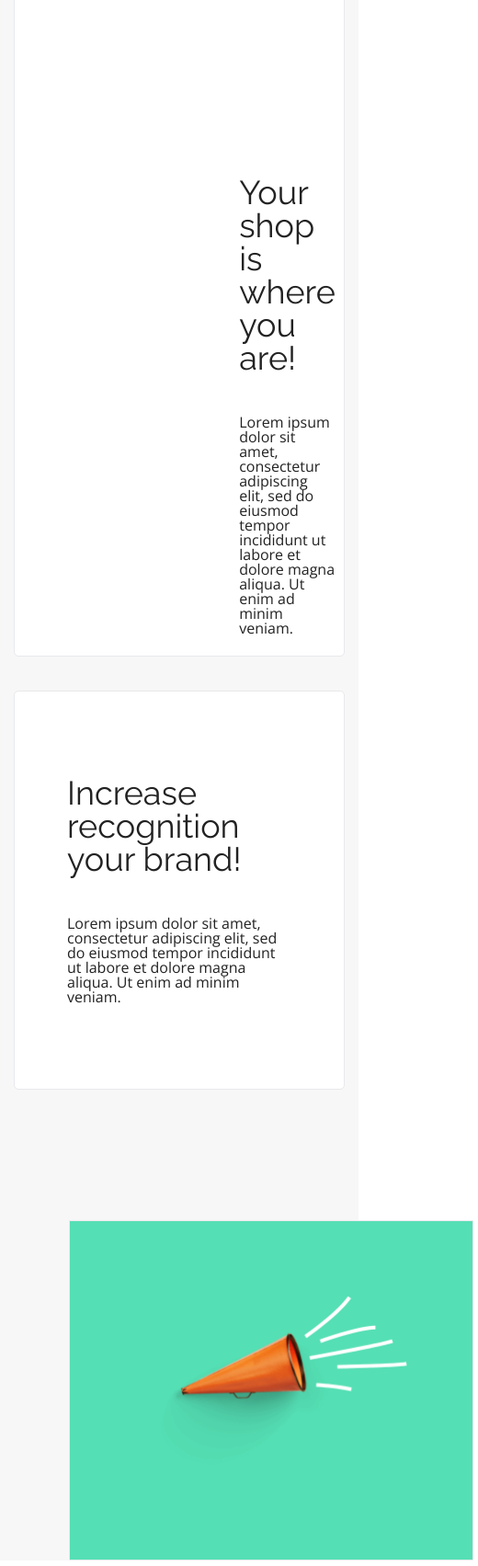
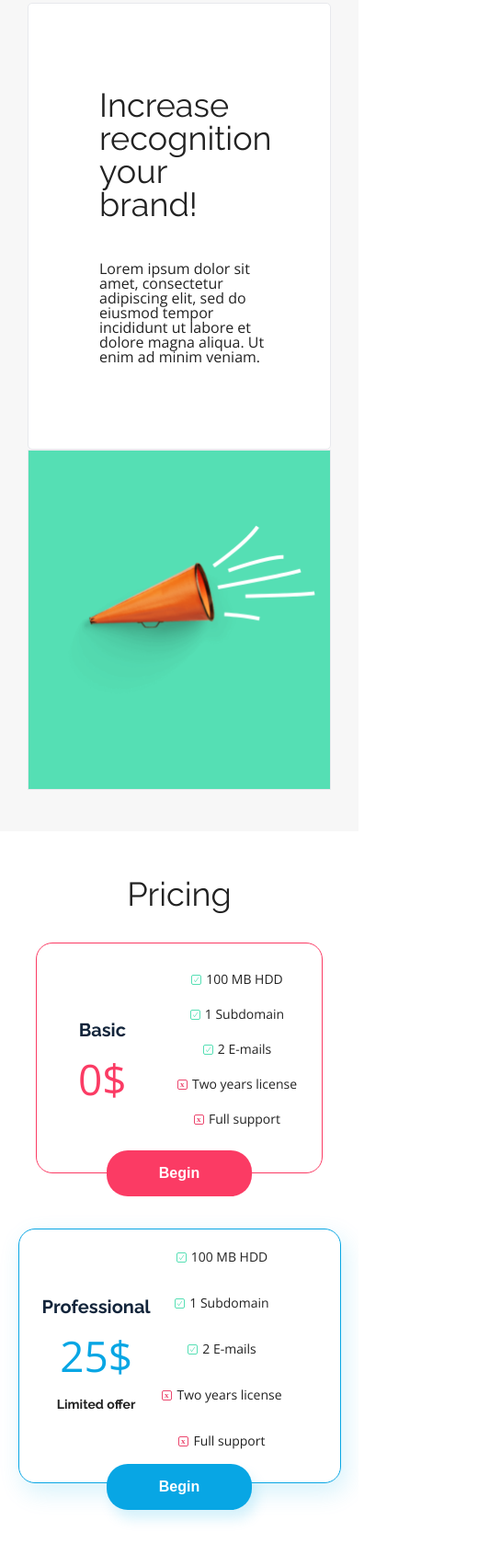
Before and after one commit to Agnieszka335/BestShop-Project, a website built with Vite: page BestShopResponsive/index.html in a window 390 px wide. Shown: the part 2918-4621 px from the top of the page at 92% size, 520 px wide, since content can reach past the window. Built offline with nearby package versions, Linux system fonts and the light colour scheme.

Commit message:
new commit

```diff
--- a/BestShopResponsive/index.html
+++ b/BestShopResponsive/index.html
@@ -129,9 +129,13 @@
         <h5 class="pricing-title">Pricing</h5>
         <section class="pricing_boxes">
           <div class="pricing_box_one">
+            <div class="price_content">
+              <div class="price">
             <h5>Basic</h5>
             <span>0$</span>
+            </div>
 
+       <section class="elements_container">
             <div class="pricing_elements-1">
               <img src="assets/Ckechmark-1.svg" alt="checkmark" />
               <p>100 MB HDD</p>
@@ -152,15 +156,21 @@
               <img src="assets/Close.svg" alt="checkmark" />
               <p>Full support</p>
             </div>
+            </section>
+            </div>
 
             <button class="pricing-btn-1">Begin</button>
           </div>
 
           <div class="pricing_box_two">
+            <div class="price_content">
+            <div class="price price_second_box">
             <h5>Professional</h5>
             <span>25$</span>
             <p class="limited">Limited offer</p>
+            </div>
 
+            <section class="elements_container elements_container_second">
             <div class="pricing_elements-2">
               <img src="assets/Ckechmark-1.svg" alt="checkmark" />
               <p>100 MB HDD</p>
@@ -181,15 +191,21 @@
               <img src="assets/Close.svg" alt="checkmark" />
               <p>Full support</p>
             </div>
+            </section>
+            </div>
 
             <button class="pricing-btn-2">Begin</button>
           </div>
 
           <div class="pricing_box_three">
+            <div class="price_content">
+              <div class="price price_third_box">
             <h5>Premium</h5>
             <span>60$</span>
             <p class="limited">Limited offer</p>
+            </div>
 
+            <section class="elements_container elements_container_third">
             <div class="pricing_elements-3">
               <img src="assets/Ckechmark-1.svg" alt="checkmark" />
               <p>100 MB HDD</p>
@@ -210,8 +226,12 @@
               <img src="assets/Close.svg" alt="checkmark" />
               <p>Full support</p>
             </div>
+            </section>
+            </div>
+
             <button class="pricing-btn-3">Begin</button>
           </div>
+
         </section>
       </div>
     </article>
--- a/BestShopResponsive/layouts/_contact.scss
+++ b/BestShopResponsive/layouts/_contact.scss
@@ -11,6 +11,10 @@
   justify-content: center;
   align-items: center;
   width: 100%;
+
+  @media screen and (max-width: 1000px) {
+    flex-direction: column;
+  }
 }
 .questions img {
   width: 27px;
@@ -33,6 +37,10 @@
   display: flex;
   flex-direction: column;
   padding: 20px;
+
+  @media screen and (max-width: 1000px) {
+    margin-top: 80px;
+  }
 }
 .contact_form {
   margin-top: 10px;
@@ -41,6 +49,10 @@
   flex-direction: column;
   max-width: 600px;
   transform: translateY(90px);
+
+  @media screen and (max-width: 1000px) {
+    padding: 0 22px;
+  }
 }
 .label {
   font-size: 11px;
--- a/BestShopResponsive/layouts/_content.scss
+++ b/BestShopResponsive/layouts/_content.scss
@@ -5,6 +5,11 @@
   display: flex;
   align-items: center;
   flex-direction: column;
+
+  @media screen and (max-width: 1000px) {
+   padding-left: 30px;
+   padding-right: 30px;
+  }
 }
 
 /*first box */
@@ -17,6 +22,11 @@
 .first_box-text {
   font-size: 16px;
   padding: 22px;
+
+  @media screen and (max-width: 1000px) {
+    width: 100%;
+
+  }
 }
 .first_box-text::after {
   content: "";
@@ -50,7 +60,7 @@
 
   @media screen and (max-width: 1000px) {
     left: 80px;
-    top: 10px;
+    top: -20px;
     width: 130px;
     height: 130px;
     z-index: 0;
@@ -65,7 +75,7 @@
 
   @media screen and (max-width: 1000px) {
     width: 200px;
-    transform: translate(70px, 70px);
+    transform: translate(90px, 40px);
   }
 }
 .first_box {
@@ -84,9 +94,14 @@
     width: 100%;
     height: 100%;
     align-items: center;
+    padding: 0 20px;
   }
 }
-
+@media screen and (max-width: 1000px) {
+.first_box-picture {
+  margin-top: -50px;
+}
+}
 /* drugi box */
 
 .second_box-2 {
@@ -99,6 +114,7 @@
     flex-direction: column;
     width: 100%;
     align-items: center;
+    padding: 20px 20px;
   }
 }
 .iPhone {
@@ -108,6 +124,14 @@
   z-index: 1;
   top: 40px;
   left: 20px;
+
+  @media screen and (max-width: 1000px) {
+width: 175px;
+height: 135px;
+top: 130px;
+left: 10px;
+  }
+
 }
 .second_box-text::after {
   content: "";
@@ -124,6 +148,15 @@
 }
 .second_box-paragraph {
   margin: 50px 15px 0 250px;
+
+  @media screen and (max-width: 1000px) {
+    width: 100%;
+    margin: 0;
+    display: flex;
+    align-items: center;
+    justify-content: center;
+    flex-direction: column;
+  }
 }
 .second_box-header {
   font-family: var(--secondary-font);
@@ -133,6 +166,13 @@
 .second_box-text {
   font-size: 16px;
   padding: 22px;
+
+  @media screen and (max-width: 1000px) {
+    width: 100%;
+
+  }
+
+
 }
 .second_box_element {
   background-color: var(--color-blue);
@@ -142,6 +182,20 @@
   position: relative;
   bottom: 310px;
   left: 30px;
+
+  @media screen and (max-width: 1000px) {
+    width: 131px;
+    height: 131px;
+    top: -20px;
+    left: 0;
+      }
+}
+
+.second_box-picture {
+  @media screen and (max-width: 1000px) {
+    margin-top: -70px;
+    padding: 0;
+  }
 }
 
 /*trzeci box*/
@@ -157,6 +211,8 @@
   @media screen and (max-width: 1000px) {
     width: 100%;
     align-items: center;
+    padding-top: 0;
+    margin-bottom: 0;
   }
 }
 .third_box-text::after {
@@ -180,6 +236,7 @@
   @media screen and (max-width: 1000px) {
     flex-direction: column;
     width: 100%;
+
   }
 }
 .trumpet {
@@ -195,6 +252,12 @@
   display: flex;
   align-items: center;
   justify-content: center;
+
+  @media screen and (max-width: 1000px) {
+    width: 100%;
+    margin: 0;
+    margin-bottom: 45px;
+  }
 }
 .third_box-paragraph {
   margin: 70px 35px;
--- a/BestShopResponsive/layouts/_pricing.scss
+++ b/BestShopResponsive/layouts/_pricing.scss
@@ -1,15 +1,70 @@
+.elements_container {
+  @media screen and (max-width: 1000px) {
+    display: flex;
+    flex-direction: column;
+    transform: translate(0px, 20px);
+  }
+}
+.elements_container_second {
+  @media screen and (max-width: 1000px) {
+    transform: translate(-30px, -105px);
+  }
+}
+.elements_container_third {
+  @media screen and (max-width: 1000px) {
+    transform: translate(-30px, -90px);
+  }
+}
+.price_content {
+  @media screen and (max-width: 1000px) {
+    display: flex;
+    flex-direction: row;
+    justify-content: space-between;
+  }
+}
+.price {
+  @media screen and (max-width: 1000px) {
+    transform: translate(30px, 50px);
+  }
+}
+
+.price_second_box {
+  @media screen and (max-width: 1000px) {
+    transform: translate(10px, 40px);
+  }
+}
+
+.price_third_box {
+  @media screen and (max-width: 1000px) {
+    transform: translate(10px, 30px);
+  }
+}
+
 .pricing-title {
   font-size: 36px;
   font-family: var(--secondary-font);
   text-align: center;
   margin: 100px 0 50px 0;
+
+  @media screen and (max-width: 1000px) {
+    margin-bottom: 15px;
+    margin-top: 50px;
+  }
 }
 
 .pricing_boxes {
   display: flex;
   justify-content: space-evenly;
   margin-bottom: 100px;
+
+  @media screen and (max-width: 1000px) {
+    flex-direction: column;
+    gap: 80px;
+    align-items: center;
+    margin: 0 15px;
   }
+}
+
 .pricing_boxes p {
   font-size: 14px;
   text-align: center;
@@ -28,6 +83,7 @@
   text-align: center;
   display: inline-block;
   transform: translateY(20px);
+  margin-bottom: 95px;
 }
 .pricing_box_two span {
   color: var(--color-blue);
@@ -56,6 +112,12 @@
   width: 372px;
   height: 461px;
   text-align: center;
+
+  @media screen and (max-width: 1000px) {
+    height: 251px;
+    padding: 0 15px;
+    width: 80vw;
+  }
 }
 .pricing_box_two {
   border: 1px solid var(--color-blue);
@@ -64,6 +126,12 @@
   height: 500px;
   box-shadow: 5px 10px 27px #07ace629;
   text-align: center;
+
+  @media screen and (max-width: 1000px) {
+    height: 277px;
+    padding: 0 15px;
+    width: 90vw;
+  }
 }
 .pricing_box_three {
   position: relative;
@@ -73,6 +141,12 @@
   width: 372px;
   height: 461px;
   text-align: center;
+
+  @media screen and (max-width: 1000px) {
+    height: 251px;
+    padding: 0 15px;
+    width: 80vw;
+  }
 }
 .pricing-btn-1 {
   font-weight: bold;
@@ -81,7 +155,11 @@
   border-radius: 23px;
   border: 0;
   padding: 16px 57px;
-    transform: translateY(140px);
+  transform: translateY(45px);
+
+  @media screen and (max-width: 1000px) {
+    transform: translateY(30px);
+  }
 }
 .pricing-btn-2 {
   font-weight: bold;
@@ -92,6 +170,10 @@
   padding: 16px 57px;
   box-shadow: 5px 10px 14px #07ace629;
   transform: translateY(150px);
+
+  @media screen and (max-width: 1000px) {
+    transform: translateY(5px);
+  }
 }
 .pricing-btn-3 {
   font-weight: bold;
@@ -101,6 +183,10 @@
   border: 0;
   padding: 16px 57px;
   transform: translateY(140px);
+
+  @media screen and (max-width: 1000px) {
+    transform: translateY(10px);
+  }
 }
 .pricing-btn-1:hover,
 .pricing-btn-2:hover,
@@ -112,7 +198,7 @@
   font-size: 14px;
   display: flex;
   justify-content: center;
-    gap: 10px;
+  gap: 5px;
   align-items: center;
   padding: 10px;
   margin: 5px;
@@ -123,7 +209,7 @@
   font-size: 14px;
   display: flex;
   justify-content: center;
-    gap: 10px;
+  gap: 5px;
   align-items: center;
   padding: 13px;
   margin: 5px;
@@ -134,10 +220,14 @@
   font-size: 14px;
   display: flex;
   justify-content: center;
-    gap: 10px;
+  gap: 5px;
   align-items: center;
   padding: 10px;
   margin: 5px;
   margin-top: 5px;
-    transform: translateY(100px);
+
+  @media screen and (max-width: 1000px) {
+    gap: 5px;
+    padding: 7px;
   }
+}
```
Lines whose indentation alone changed are shown as unchanged.
